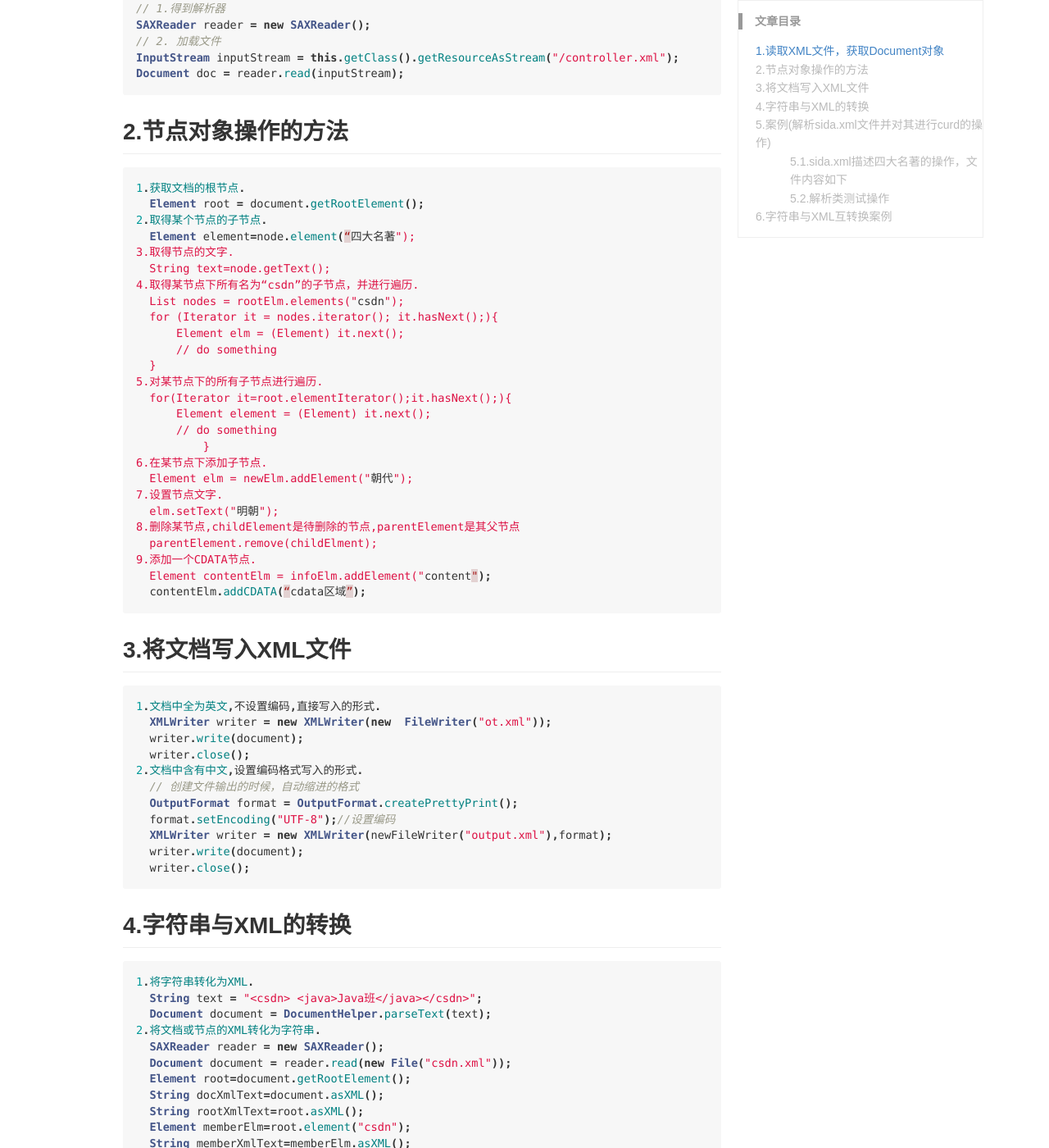
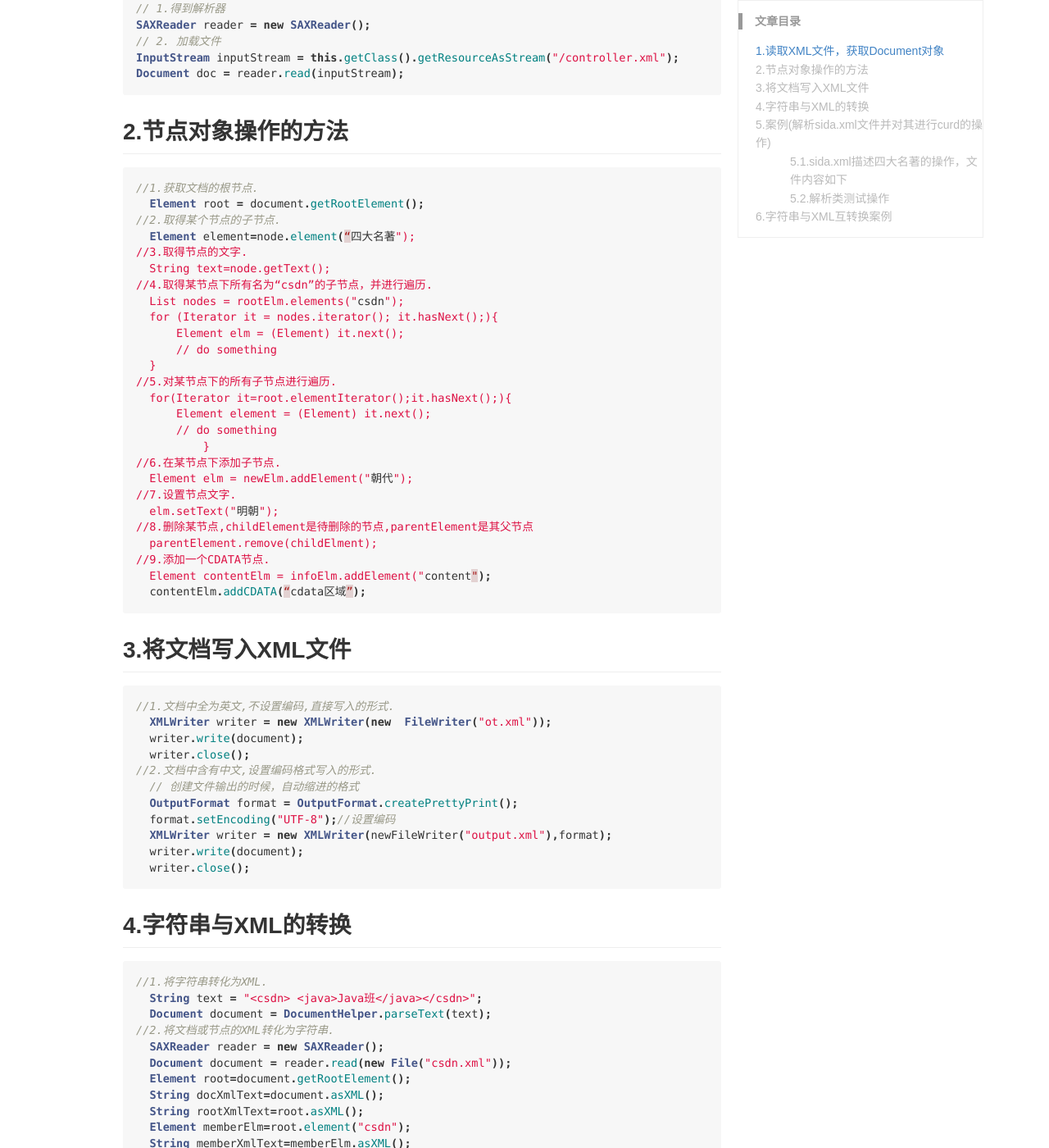
Before and after one commit to QiXingjun/QiXingjun.github.io, a Jekyll site: the page built from _posts/blog/2016-12-05-use-of-dom4j.md, in a window 1280 px wide and 1400 px high, scrolled down 492 px. Shown: the whole window at 82% size. Built offline with Jekyll 4.4.1, drawn with Linux system fonts in a browser that asks for light colours; comment, search, counter and statistics services are not loaded.

Commit message:
add 2016-12-05-dom4j-parse-xml

````diff
--- a/_posts/blog/2016-12-05-use-of-dom4j.md
+++ b/_posts/blog/2016-12-05-use-of-dom4j.md
@@ -23,30 +23,30 @@ Document doc = reader.read(inputStream);
 ## 2.节点对象操作的方法
 
 ```java
-1.获取文档的根节点.
+//1.获取文档的根节点.
   Element root = document.getRootElement();
-2.取得某个节点的子节点.
+//2.取得某个节点的子节点.
   Element element=node.element(“四大名著");
-3.取得节点的文字.
+//3.取得节点的文字.
   String text=node.getText();
-4.取得某节点下所有名为“csdn”的子节点，并进行遍历.
+//4.取得某节点下所有名为“csdn”的子节点，并进行遍历.
   List nodes = rootElm.elements("csdn");
   for (Iterator it = nodes.iterator(); it.hasNext();){
       Element elm = (Element) it.next();
       // do something
   }
-5.对某节点下的所有子节点进行遍历.
+//5.对某节点下的所有子节点进行遍历.
   for(Iterator it=root.elementIterator();it.hasNext();){
       Element element = (Element) it.next();
       // do something
 	  }
-6.在某节点下添加子节点.
+//6.在某节点下添加子节点.
   Element elm = newElm.addElement("朝代");
-7.设置节点文字.
+//7.设置节点文字.
   elm.setText("明朝");
-8.删除某节点,childElement是待删除的节点,parentElement是其父节点
+//8.删除某节点,childElement是待删除的节点,parentElement是其父节点
   parentElement.remove(childElment);
-9.添加一个CDATA节点.
+//9.添加一个CDATA节点.
   Element contentElm = infoElm.addElement("content");
   contentElm.addCDATA(“cdata区域”);
 ```
@@ -54,11 +54,11 @@ Document doc = reader.read(inputStream);
 ## 3.将文档写入XML文件
 
 ```java
-1.文档中全为英文,不设置编码,直接写入的形式.
+//1.文档中全为英文,不设置编码,直接写入的形式.
   XMLWriter writer = new XMLWriter(new  FileWriter("ot.xml"));
   writer.write(document);
   writer.close();
-2.文档中含有中文,设置编码格式写入的形式.
+//2.文档中含有中文,设置编码格式写入的形式.
   // 创建文件输出的时候，自动缩进的格式
   OutputFormat format = OutputFormat.createPrettyPrint();
   format.setEncoding("UTF-8");//设置编码
@@ -70,10 +70,10 @@ Document doc = reader.read(inputStream);
 ## 4.字符串与XML的转换
 
 ```java
-1.将字符串转化为XML.
+//1.将字符串转化为XML.
   String text = "<csdn> <java>Java班</java></csdn>";
   Document document = DocumentHelper.parseText(text);
-2.将文档或节点的XML转化为字符串.
+//2.将文档或节点的XML转化为字符串.
   SAXReader reader = new SAXReader();
   Document document = reader.read(new File("csdn.xml"));
   Element root=document.getRootElement();
````
